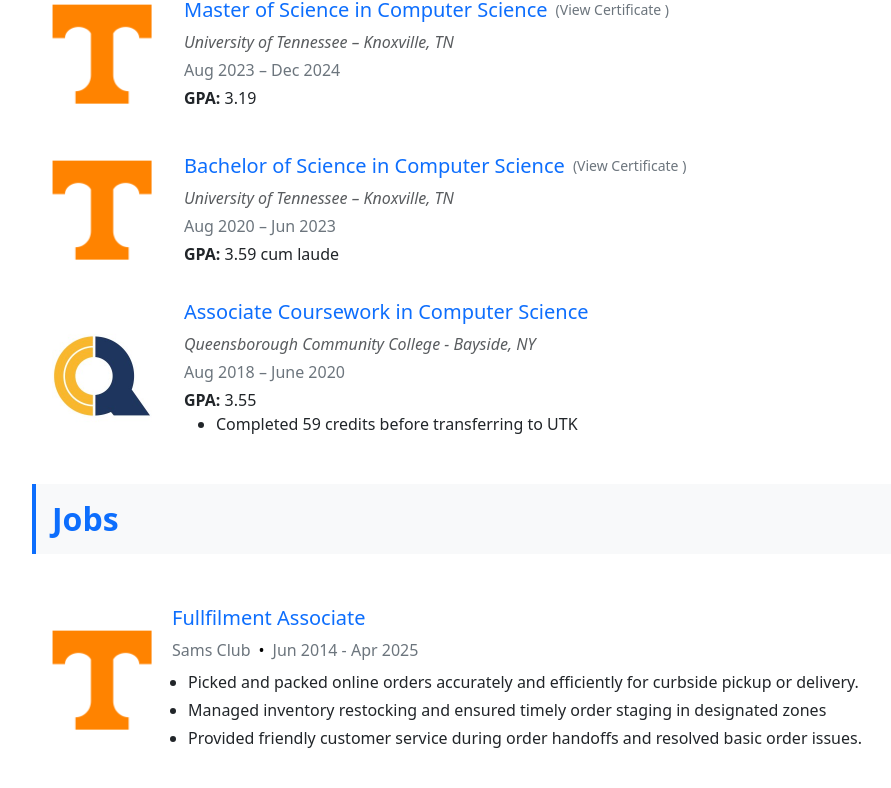
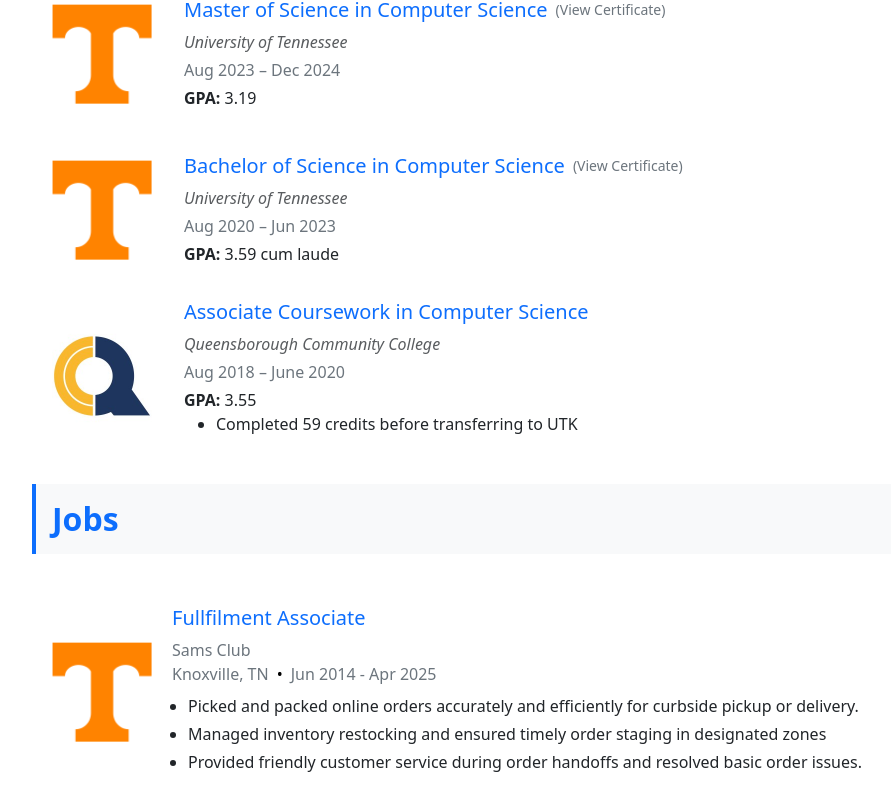
Before and after one commit to AndyM1098/AndyM1098.github.io, a React (Create React App) app in the folder main_site/: page /resume in a window 1280 px wide. Shown: the part 493-1281 px from the top of the page, without its empty margins (70-961 px from the left). Built offline with nearby package versions, Linux system fonts and the light colour scheme.

Commit message:
Modified job/edu meta data

```diff
--- a/main_site/src/components/ResumeComponents/ResumeListings/ResumeListingsEducation.tsx
+++ b/main_site/src/components/ResumeComponents/ResumeListings/ResumeListingsEducation.tsx
@@ -25,13 +25,12 @@ function InfoBoxImage({ ImageSrc, ImageAlt }: InfoBoxImageProp) {
 interface EducationData {
   degree: string;
   institution: string;
-  date: string;
+  dates: string;
   gpa: string;
   honors?: string | null;
   description?: string | null;
   logo_path: string;
-  certificate?: string | null;
-  certificate_label?: string | null;
+  certificate_path?: string | null;
 }
 
 function InfoBoxTextEdu({ json_data }: { json_data: EducationData }) {
@@ -40,20 +39,20 @@ function InfoBoxTextEdu({ json_data }: { json_data: EducationData }) {
       <div className="flex-grow-1 ms-3">
         <div className="d-inline-flex align-items-center mb-2">
           <h5 className="mb-0 text-primary">{json_data.degree}</h5>
-          {json_data.certificate && (
+          {json_data.certificate_path && (
             <a
-              href={json_data.certificate}
+              href={json_data.certificate_path}
               target="_blank"
               className="ms-2 text-decoration-none text-secondary fw-normal small"
               rel="noopener noreferrer"
             >
-              (View Certificate <i className="bi bi-box-arrow-up-right"></i>)
+              (View Certificate)
             </a>
           )}
         </div>
 
         <p className="mb-1 text-muted fst-italic">{json_data.institution}</p>
-        <p className="mb-1 text-secondary">{json_data.date}</p>
+        <p className="mb-1 text-secondary">{json_data.dates}</p>
         <p className="mb-0">
           <strong>GPA:</strong> {json_data.gpa} {json_data.honors}
         </p>
--- a/main_site/src/components/ResumeComponents/ResumeSectionListings.tsx
+++ b/main_site/src/components/ResumeComponents/ResumeSectionListings.tsx
@@ -30,6 +30,7 @@ function Jobs() {
             {/* Right: Text content */}
             <div className="d-flex flex-column m-1">
               <h5 className="text-primary">{item.job_title}</h5>
+              <p className="mb-0 text-secondary">{item.company}</p>
               <div className="d-inline-flex align-items-center mb-2">
                 <p className="mb-0 text-secondary">{item.location}</p>
                 <span className="mx-2" style={{ color: "black" }}>•</span>
--- a/main_site/src/jsonData/edu.json
+++ b/main_site/src/jsonData/edu.json
@@ -1,25 +1,34 @@
 [
   {
     "degree": "Master of Science in Computer Science",
-    "institution": "University of Tennessee – Knoxville, TN",
-    "date": "Aug 2023 – Dec 2024",
+    "institution": "University of Tennessee",
+    "location"   : "Knoxville, TN",
+    "start_date" : "08-2023",
+    "end_date"  : "12-2024",
+    "dates": "Aug 2023 – Dec 2024",
     "gpa": "3.19",
     "logo_path": "/logos/Tennessee_Volunteers_logo.svg.png",
-    "certificate": "/certficates/mast_cert.pdf"
+    "certificate_path": "/certficates/mast_cert.pdf"
   },
   {
     "degree": "Bachelor of Science in Computer Science",
-    "institution": "University of Tennessee – Knoxville, TN",
-    "date": "Aug 2020 – Jun 2023",
+    "institution": "University of Tennessee",
+    "location"   : "Knoxville, TN",
+    "start_date" : "08-2020",
+    "end_date"   : "06-2023",
+    "dates": "Aug 2020 – Jun 2023",
     "gpa": "3.59",
     "honors": "cum laude",
     "logo_path": "/logos/Tennessee_Volunteers_logo.svg.png",
-    "certificate": "/certficates/bach_cert.pdf"
+    "certificate_path": "/certficates/bach_cert.pdf"
   },
   {
     "degree": "Associate Coursework in Computer Science",
-    "institution": "Queensborough Community College - Bayside, NY",
-    "date": "Aug 2018 – June 2020",
+    "institution": "Queensborough Community College",
+    "location"   : "Bayside, NY",
+    "start_date"  : "08-2018",
+    "end_date":"06-2020",
+    "dates": "Aug 2018 – June 2020",
     "gpa": "3.55",
     "description": "Completed 59 credits before transferring to UTK",
     "logo_path": "/logos/qcc_logo.jpeg"
--- a/main_site/src/jsonData/jobs.json
+++ b/main_site/src/jsonData/jobs.json
@@ -1,57 +1,62 @@
 [
   {
-        "job_title" : "Fullfilment Associate",
-        "location" : "Sams Club",
-        "dates"    : "Jun 2014 - Apr 2025",
+    "job_title": "Fullfilment Associate",
+    "company": "Sams Club",
+    "location": "Knoxville, TN",
+    "dates": "Jun 2014 - Apr 2025",
     "bullet_points": [
       "Picked and packed online orders accurately and efficiently for curbside pickup or delivery.",
       "Managed inventory restocking and ensured timely order staging in designated zones",
       "Provided friendly customer service during order handoffs and resolved basic order issues."
     ],
-        "logo_path" : "/logos/Tennessee_Volunteers_logo.svg.png"
+    "logo_path": "/logos/Tennessee_Volunteers_logo.svg.png"
   },
   {
-        "job_title" : "Teaching Assistant",
-        "location" : "University of Tennessee",
-        "dates"    : "June 2021 - Dec 2024",
+    "job_title": "Teaching Assistant",
+    "company": "University of Tennessee",
+    "location": "Knoxville, TN",
+    "dates": "June 2021 - Dec 2024",
     "bullet_points": [
       "Designed grading automation scripts using Bash and Python to streamline evaluation for professors.",
       "Received the Gonzalez Family Award for Outstanding Undergraduate Teaching Assistant.",
       "Led interactive lab sessions, provided office hour support, and maintained student communication."
     ],
-        "logo_path" : "/logos/Tennessee_Volunteers_logo.svg.png"
+    "logo_path": "/logos/Tennessee_Volunteers_logo.svg.png"
   },
   {
-        "job_title" : "Graduate Research Assistant",
-        "location" : "University of Tennessee GC Lab ",
-        "dates"    : "Aug 2023 - Dec 2023",
+    "job_title": "Graduate Research Assistant",
+    "company": "University of Tennessee - Global Computing lab",
+    "location": "Knoxville, TN",
+    "dates": "Aug 2023 - Dec 2023",
     "bullet_points": [
       "Collaborated with Lawrence Livermore National Lab on a research initiative focused on metric-based scoring of black-box software performance data.",
       "Utilized custom Python libraries (thicket / hatchet), andmatplotlib for analysis and visualization.",
       "Led weekly meetings with LLNL and Dr. Taufer to ensure alignment and progress across research efforts."
     ],
-        "logo_path" : "/logos/gc_lab_logo.png"
+    "logo_path": "/logos/gc_lab_logo.png"
   },
   {
-        "job_title" : "Student Computer Support",
-        "location" : "University of Tennessee - Office of Information Technology (OIT)",
-        "dates"    : "Sep 2021 - July 2023",
+    "job_title": "Student Computer Support",
+    "company": "University of Tennessee - Office of Information Technology (OIT)",
+    "location": "Knoxville, TN",
+    "dates": "Sep 2021 - July 2023",
     "bullet_points": [
       "Provided assistance to students encountering software-related issues with their computers.",
       "Effectively communicated with supervisors to resolve complex technical problems.",
       "Checked in devices for in-depth analysis and ensured accurate issue documentation."
     ],
-        "logo_path" : "/logos/Tennessee_Volunteers_logo.svg.png"
+    "logo_path": "/logos/Tennessee_Volunteers_logo.svg.png"
   },
   {
-        "job_title" : "Food Runner / Waiter",
-        "location" : "Donovan's of Bayside",
-        "dates"    : "Jun 2016 - Jun 2020",
+    "job_title": "Food Runner / Waiter",
+    "company": "Donovan's of Bayside",
+    "location":"Bayside, NY",
+    "dates": "Jun 2016 - Jun 2020",
     "bullet_points": [
       "Delivered food and beverages in a high-traffic NYC restaurant with a focus on timely, accurate service.",
       "Collaborated with kitchen and wait staff to streamline order flow and enhance guest satisfaction.",
       "Supported over $100,000 in annual food and beverage sales"
     ],
-        "logo_path" : "/logos/donovans_of_bayside_ai_generated.png"
+    "logo_path": "/logos/donovans_of_bayside_ai_generated.png"
   }
 ]
```
Also changed, not shown: main_site/src/jsonData/README.md. Lines whose indentation alone changed are shown as unchanged.
